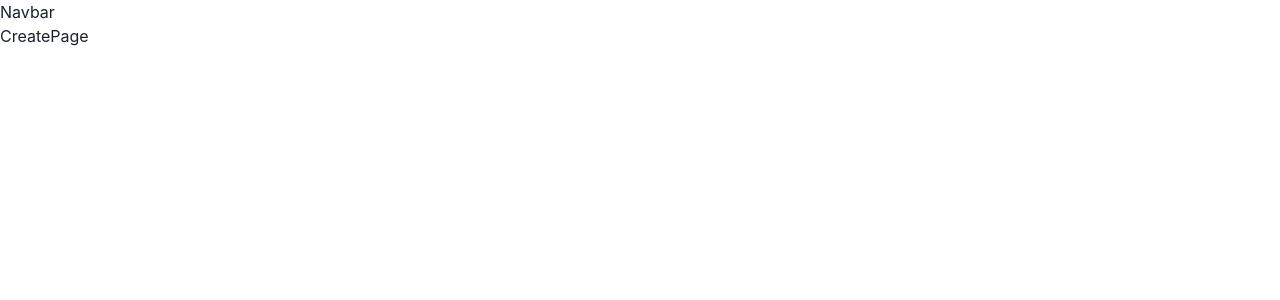
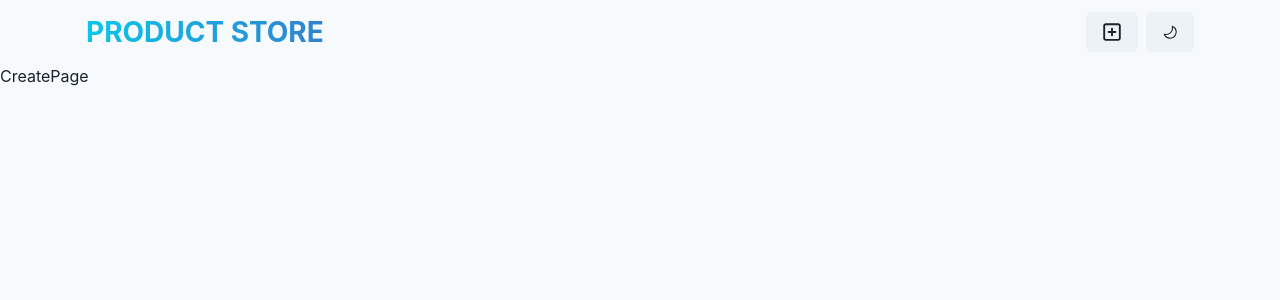
Before and after one commit to Th0ngpv/MERN-Stack-Store-Website, a React (Vite) app in the folder frontend/: page /create in a window 1280 px wide. Shown: the top 300 px of the page. Built offline with nearby package versions, Linux system fonts and the light colour scheme.

Commit message:
create Navbar  UI

```diff
--- a/frontend/package.json
+++ b/frontend/package.json
@@ -16,6 +16,7 @@
     "framer-motion": "^11.11.17",
     "react": "^18.3.1",
     "react-dom": "^18.3.1",
+    "react-icons": "^5.3.0",
     "react-router-dom": "^6.28.0"
   },
   "devDependencies": {
--- a/frontend/src/App.jsx
+++ b/frontend/src/App.jsx
@@ -1,4 +1,4 @@
-import { Box } from "@chakra-ui/react";
+import { Box, useColorModeValue } from "@chakra-ui/react";
 import { Route, Routes } from "react-router-dom";
 
 import CreatePage from "./pages/CreatePage";
@@ -9,7 +9,7 @@ import Navbar from "./components/Navbar";
 function App() {
 
   return (
-    <Box minH={"100vh"}>
+    <Box minH={"100vh"} bg={useColorModeValue("gray.50", "gray.700")}>
       <Navbar/>
 
       <Routes>
--- a/frontend/src/components/Navbar.jsx
+++ b/frontend/src/components/Navbar.jsx
@@ -1,6 +1,48 @@
+import { Container, Flex, Text, HStack, Button, useColorMode } from "@chakra-ui/react"
+import { Link } from "react-router-dom";
+
+import { GoMoon } from "react-icons/go";
+import { FaRegSquarePlus } from "react-icons/fa6";
+import { FaRegLightbulb } from "react-icons/fa";
+
 const Navbar = () => {
+  const { colorMode, toggleColorMode} = useColorMode();
+
   return (
-    <div>Navbar</div>
+    <Container maxW={"1140px"} px={4}>
+      <Flex
+        h={16}
+        alignItems={"center"}
+        justifyContent={"space-between"}
+        flexDir={{
+          base:"column",
+          sm:"row"
+        }}
+        >
+          <Text
+          fontSize={{base:"22", sm:"28"}}
+          fontWeight={"bold"}
+          textTransform={"uppercase"}
+          textAlign={"center"}
+          bgGradient={"linear(to-r, cyan.400, blue.500)"}
+          bgClip={"text"}
+          >
+            <Link to={"/"}>Product Store</Link>
+          </Text>
+
+          <HStack spacing={2} alignItems={"center"}>
+            <Link to={"/create"}>
+              <Button>
+                <FaRegSquarePlus fontSize={20} />
+              </Button>
+            </Link>
+            <Button onClick={toggleColorMode}>
+              {colorMode === "light" ? <GoMoon /> : <FaRegLightbulb />}
+            </Button>
+          </HStack>
+
+      </Flex>
+    </Container>
   )
 }
 
```
Also changed, not shown: 1 other file (tests, documents, lock files or other folders).
